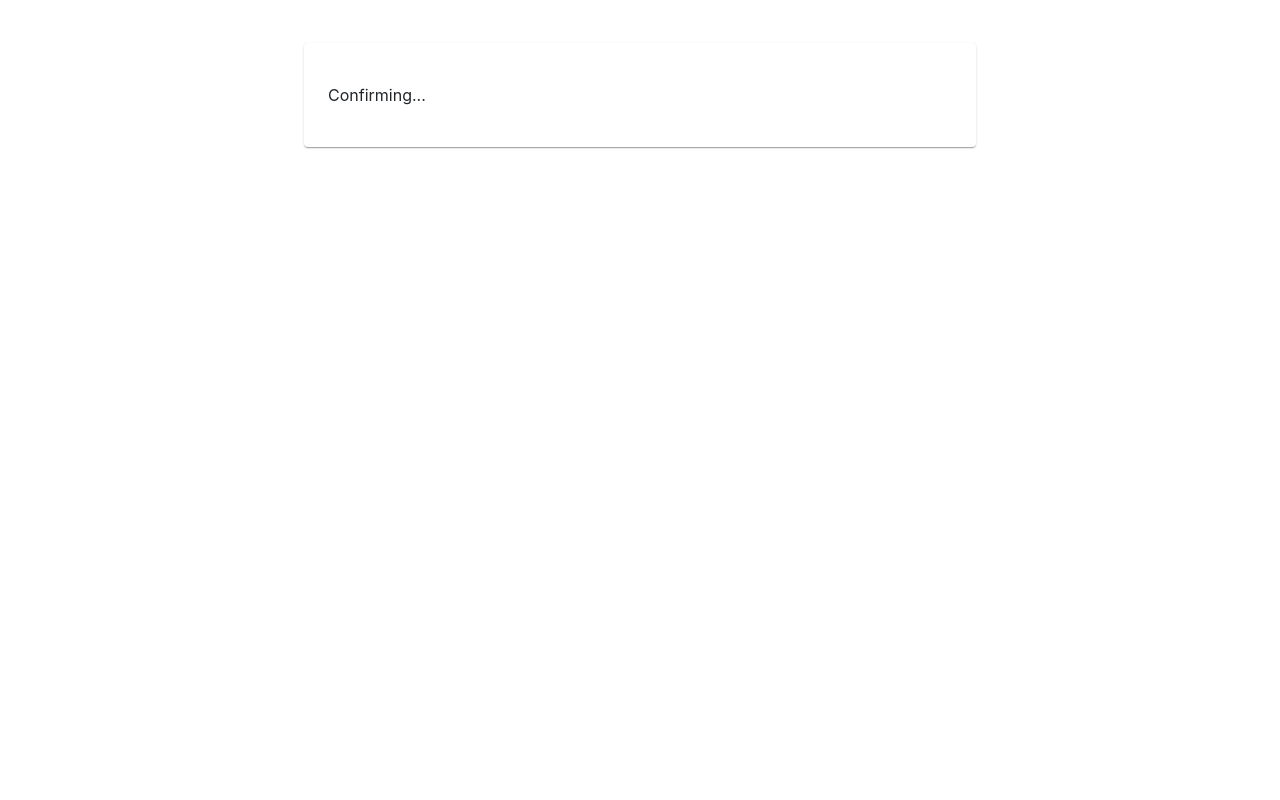
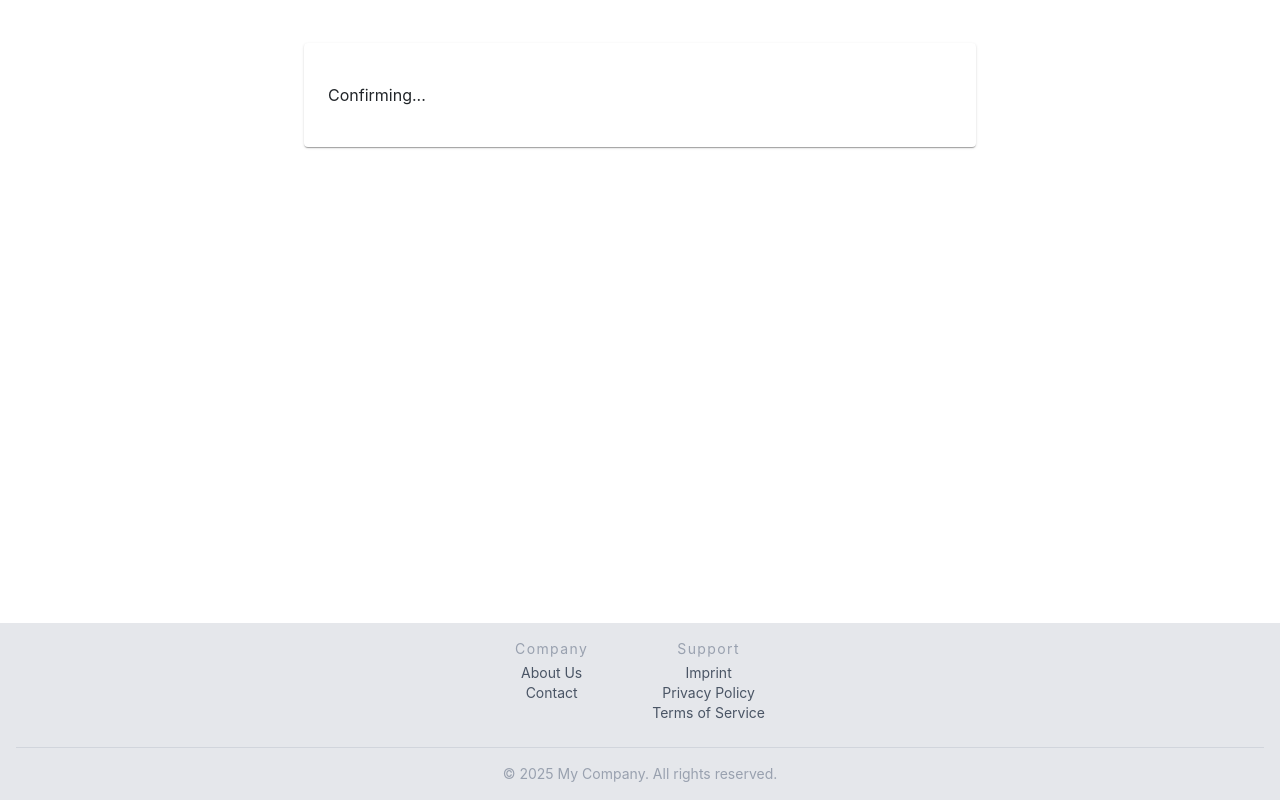
Before and after one commit to robertlinde/next-nest-turbo-boilerplate, a Next.js app in the folder apps/nextjs-frontend/: page /confirm in a window 1280 px wide. Shown: the part 326-1126 px from the top of the page. Before the commit the page ends 800 px from the top, so only its background shows below. Built offline with nearby package versions, Linux system fonts and the light colour scheme; no server answers.

Commit message:
feat(Add footer, imprint and data protection page #181): add basic footer (#183)

```diff
--- a/apps/nextjs-frontend/src/app/layout.tsx
+++ b/apps/nextjs-frontend/src/app/layout.tsx
@@ -10,6 +10,7 @@ import {ReactQueryProvider} from '@/providers/react-query/react-query.provider';
 import {ToastProvider} from '@/providers/toast/toast.provider';
 import {UserProvider} from '@/providers/user/user.provider';
 import {Header} from '@/components/header/header.component.tsx';
+import {Footer} from '@/components/footer/footer.component';
 
 export const metadata: Metadata = {
   title: 'Next.js Frontend',
@@ -29,9 +30,10 @@ export default function RootLayout({
           <UserProvider>
             <ReactQueryProvider>
               <Header />
-              <div className="mx-auto my-6 flex w-full max-w-7xl flex-col px-2 md:my-8 md:px-4 lg:my-12">
+              <div className="mx-auto my-6 flex w-full max-w-7xl flex-col px-2 md:my-8 md:px-4 lg:my-12 min-h-screen">
                 {children}
               </div>
+              <Footer />
             </ReactQueryProvider>
           </UserProvider>
         </ToastProvider>
--- /dev/null
+++ b/apps/nextjs-frontend/src/components/footer/footer.component.tsx
@@ -0,0 +1,64 @@
+import Link from 'next/link';
+import {type JSX, useMemo} from 'react';
+
+type FooterItem = {
+  label: string;
+  href: string;
+};
+
+type FooterItemsGroup = {
+  label: string;
+  items: FooterItem[];
+};
+
+export function Footer(): JSX.Element {
+  const footerItemsGroups: FooterItemsGroup[] = useMemo(
+    () => [
+      {
+        label: 'Company',
+        items: [
+          {label: 'About Us', href: '/about'},
+          {label: 'Contact', href: '/contact'},
+        ],
+      },
+      {
+        label: 'Support',
+        items: [
+          {label: 'Imprint', href: '/imprint'},
+          {label: 'Privacy Policy', href: '/privacy'},
+          {label: 'Terms of Service', href: '/terms'},
+        ],
+      },
+    ],
+    [],
+  );
+
+  return (
+    <footer className="px-2 md:px-4 py-4 bg-gray-200 text-gray-700 max-w-full">
+      <div className="mx-auto max-w-7xl text-center divide-y-1 divide-gray-300">
+        <nav className="mb-4 pb-4">
+          <ul className="flex flex-wrap justify-center gap-8 md:gap-12 lg:gap-16">
+            {footerItemsGroups.map((group) => (
+              <li key={group.label} className="mb-2 text-sm">
+                <p className="tracking-widest text-gray-400 mb-1">{group.label}</p>
+                <ul>
+                  {group.items.map((item) => (
+                    <li key={item.label}>
+                      <Link
+                        href={item.href}
+                        className="text-gray-600 hover:text-gray-800 transition-colors duration-200"
+                      >
+                        {item.label}
+                      </Link>
+                    </li>
+                  ))}
+                </ul>
+              </li>
+            ))}
+          </ul>
+        </nav>
+        <p className="text-sm text-gray-400">&copy; {new Date().getFullYear()} My Company. All rights reserved.</p>
+      </div>
+    </footer>
+  );
+}
--- a/apps/nextjs-frontend/src/components/header/header.component.tsx
+++ b/apps/nextjs-frontend/src/components/header/header.component.tsx
@@ -1,6 +1,6 @@
 'use client';
 
-import {useRef, type JSX} from 'react';
+import {useMemo, useRef, type JSX} from 'react';
 import Link from 'next/link';
 import {useRouter} from 'next/navigation';
 import {Button} from 'primereact/button';
@@ -19,9 +19,10 @@ export function Header(): JSX.Element {
 
   const {logout} = useAuthApi();
 
-  const items: MenuItem[] = [];
+  const items: MenuItem[] = useMemo(() => [], []);
 
-  const endMenuItems: MenuItem[] = [
+  const endMenuItems: MenuItem[] = useMemo(
+    () => [
       {
         label: `Hey, ${user?.username ?? 'User'}`,
         items: [
@@ -44,7 +45,9 @@ export function Header(): JSX.Element {
           },
         ],
       },
-  ];
+    ],
+    [logout, router, user?.username],
+  );
 
   const signedInItem: JSX.Element = (
     <div className="flex gap-2">
```
Lines whose indentation alone changed are shown as unchanged.
